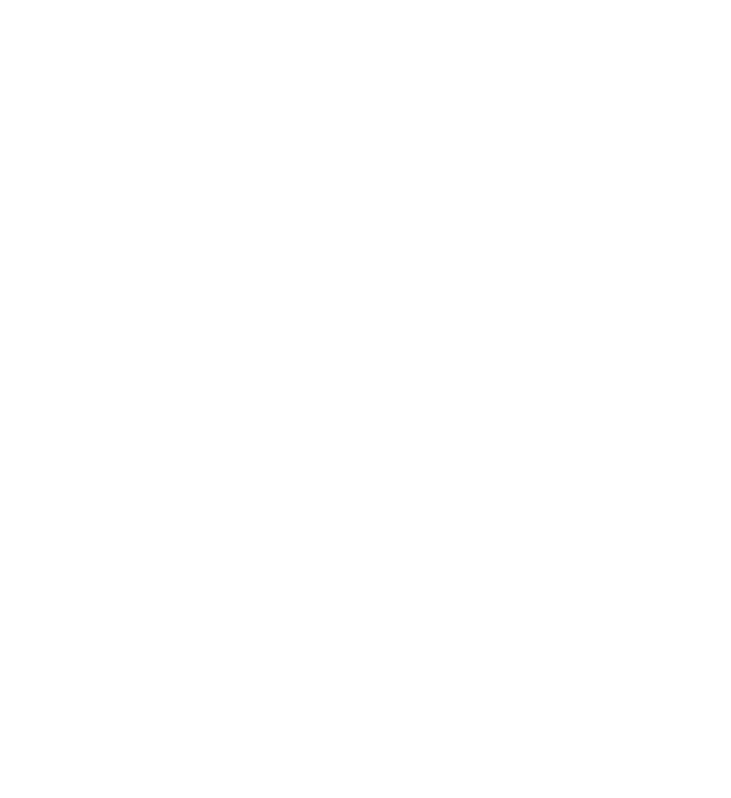
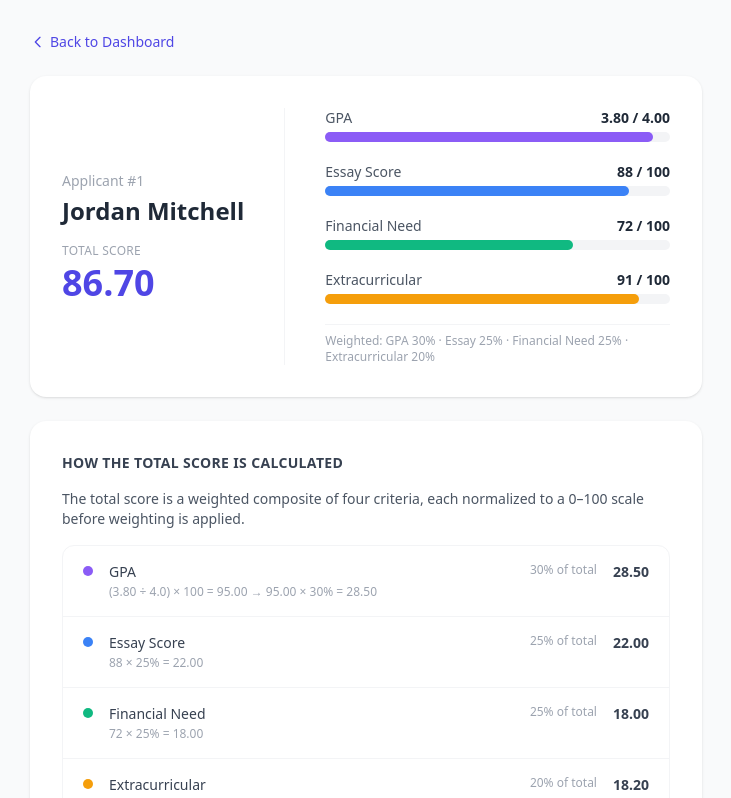
Before and after one commit to gaelle-nassar/scholarship-dashboard, a Nuxt app: page /applicants/1 in a window 1280 px wide. Before the commit this address had no page. Shown: the top 798 px of the page, without its empty margins (274-1005 px from the left). Built offline with nearby package versions, Linux system fonts and the light colour scheme.

Commit message:
add applicant detail page with score breakdown and weighted calculation

```diff
--- a/app/components/ApplicantRow.vue
+++ b/app/components/ApplicantRow.vue
@@ -1,5 +1,5 @@
 <template>
-  <tr class="hover:bg-gray-50 transition-colors">
+  <tr class="hover:bg-gray-50 transition-colors cursor-pointer" @click="navigateTo(`/applicants/${applicant.id}`)">
     <td class="px-6 py-4 text-gray-400">{{ applicant.id }}</td>
     <td class="px-6 py-4 font-medium text-gray-800">{{ applicant.name }}</td>
     <td class="px-6 py-4 text-center text-gray-700">{{ applicant.gpa.toFixed(2) }}</td>
--- /dev/null
+++ b/app/components/ScoreBar.vue
@@ -0,0 +1,27 @@
+<template>
+  <div class="space-y-1">
+    <div class="flex justify-between text-sm">
+      <span class="text-gray-600 font-medium">{{ label }}</span>
+      <span class="text-gray-800 font-semibold">{{ displayValue }}</span>
+    </div>
+    <div class="w-full bg-gray-100 rounded-full h-2.5">
+      <div
+        class="h-2.5 rounded-full transition-all duration-500"
+        :class="color"
+        :style="{ width: `${percentage}%` }"
+      />
+    </div>
+  </div>
+</template>
+
+<script setup>
+const props = defineProps({
+  label:        { type: String,  required: true },
+  value:        { type: Number,  required: true },
+  max:          { type: Number,  default: 100 },
+  displayValue: { type: String,  required: true },
+  color:        { type: String,  default: 'bg-indigo-500' }
+})
+
+const percentage = computed(() => Math.min((props.value / props.max) * 100, 100))
+</script>
--- /dev/null
+++ b/app/pages/applicants/[id].vue
@@ -0,0 +1,191 @@
+<template>
+  <div class="min-h-screen bg-gray-50 p-8">
+    <div class="max-w-2xl mx-auto">
+      <NuxtLink
+        to="/"
+        class="inline-flex items-center gap-1 text-sm text-indigo-600 hover:text-indigo-800 mb-6 transition-colors"
+      >
+        <svg
+          xmlns="http://www.w3.org/2000/svg"
+          class="h-4 w-4"
+          fill="none"
+          viewBox="0 0 24 24"
+          stroke="currentColor"
+        >
+          <path
+            stroke-linecap="round"
+            stroke-linejoin="round"
+            stroke-width="2"
+            d="M15 19l-7-7 7-7"
+          />
+        </svg>
+        Back to Dashboard
+      </NuxtLink>
+
+      <div v-if="applicant" class="bg-white rounded-2xl shadow p-8">
+        <div class="flex gap-10">
+          <!-- Left: name + total score -->
+          <div class="flex flex-col justify-center min-w-40">
+            <p class="text-gray-400 text-sm mb-1">
+              Applicant #{{ applicant.id }}
+            </p>
+            <h1 class="text-2xl font-bold text-gray-800">
+              {{ applicant.name }}
+            </h1>
+            <div class="mt-4">
+              <p class="text-xs text-gray-400 uppercase tracking-wide mb-1">
+                Total Score
+              </p>
+              <span class="text-4xl font-bold text-indigo-600">{{
+                total
+              }}</span>
+            </div>
+          </div>
+
+          <!-- Divider -->
+          <div class="w-px bg-gray-100 self-stretch"></div>
+
+          <!-- Right: score bars -->
+          <div class="flex-1 space-y-5">
+            <ScoreBar
+              label="GPA"
+              :value="applicant.gpa"
+              :max="4.0"
+              :displayValue="`${applicant.gpa.toFixed(2)} / 4.00`"
+              color="bg-violet-500"
+            />
+            <ScoreBar
+              label="Essay Score"
+              :value="applicant.essayScore"
+              :displayValue="`${applicant.essayScore} / 100`"
+              color="bg-blue-500"
+            />
+            <ScoreBar
+              label="Financial Need"
+              :value="applicant.financialNeed"
+              :displayValue="`${applicant.financialNeed} / 100`"
+              color="bg-emerald-500"
+            />
+            <ScoreBar
+              label="Extracurricular"
+              :value="applicant.extracurricular"
+              :displayValue="`${applicant.extracurricular} / 100`"
+              color="bg-amber-500"
+            />
+            <p class="text-xs text-gray-400 pt-2 border-t border-gray-100">
+              Weighted: GPA 30% · Essay 25% · Financial Need 25% ·
+              Extracurricular 20%
+            </p>
+          </div>
+        </div>
+      </div>
+
+      <!-- Scoring breakdown note -->
+      <div v-if="applicant" class="bg-white rounded-2xl shadow p-8 mt-6">
+        <h2
+          class="text-sm font-semibold text-gray-700 uppercase tracking-wide mb-4"
+        >
+          How the Total Score is Calculated
+        </h2>
+
+        <div class="space-y-4 text-sm text-gray-600">
+          <p>
+            The total score is a weighted composite of four criteria, each
+            normalized to a 0–100 scale before weighting is applied.
+          </p>
+
+          <div
+            class="divide-y divide-gray-100 border border-gray-100 rounded-xl overflow-hidden"
+          >
+            <div
+              v-for="row in breakdown"
+              :key="row.label"
+              class="flex items-start gap-4 px-5 py-4"
+            >
+              <span
+                class="w-2.5 h-2.5 rounded-full mt-1 shrink-0"
+                :class="row.dot"
+              ></span>
+              <div class="flex-1">
+                <div class="flex justify-between">
+                  <span class="font-medium text-gray-700">{{ row.label }}</span>
+                  <span class="text-gray-400 text-xs"
+                    >{{ row.weight }} of total</span
+                  >
+                </div>
+                <p class="text-gray-400 text-xs mt-0.5">{{ row.formula }}</p>
+              </div>
+              <span class="text-gray-700 font-semibold shrink-0">{{
+                row.contribution
+              }}</span>
+            </div>
+          </div>
+
+          <div
+            class="flex justify-between items-center bg-indigo-50 rounded-xl px-5 py-3 font-semibold"
+          >
+            <span class="text-indigo-700">Total Score</span>
+            <span class="text-indigo-600 text-lg">{{ total }}</span>
+          </div>
+        </div>
+      </div>
+
+      <div v-else class="text-center text-gray-400 mt-20">
+        Applicant not found.
+      </div>
+    </div>
+  </div>
+</template>
+
+<script setup>
+import { applicants } from "~/data/applicants.js";
+import { computeTotalScore } from "~/composables/useApplicants.js";
+
+const route = useRoute();
+const applicant = computed(() =>
+  applicants.find((a) => a.id === Number(route.params.id)),
+);
+const total = computed(() =>
+  applicant.value ? computeTotalScore(applicant.value) : null,
+);
+
+const breakdown = computed(() => {
+  if (!applicant.value) return [];
+  const a = applicant.value;
+  const gpaNorm = (a.gpa / 4.0) * 100;
+  const gpaContrib = gpaNorm * 0.3;
+  const essayContrib = a.essayScore * 0.25;
+  const finContrib = a.financialNeed * 0.25;
+  const extraContrib = a.extracurricular * 0.2;
+  return [
+    {
+      label: "GPA",
+      weight: "30%",
+      dot: "bg-violet-500",
+      formula: `(${a.gpa.toFixed(2)} ÷ 4.0) × 100 = ${gpaNorm.toFixed(2)}  →  ${gpaNorm.toFixed(2)} × 30% = ${gpaContrib.toFixed(2)}`,
+      contribution: gpaContrib.toFixed(2),
+    },
+    {
+      label: "Essay Score",
+      weight: "25%",
+      dot: "bg-blue-500",
+      formula: `${a.essayScore} × 25% = ${essayContrib.toFixed(2)}`,
+      contribution: essayContrib.toFixed(2),
+    },
+    {
+      label: "Financial Need",
+      weight: "25%",
+      dot: "bg-emerald-500",
+      formula: `${a.financialNeed} × 25% = ${finContrib.toFixed(2)}`,
+      contribution: finContrib.toFixed(2),
+    },
+    {
+      label: "Extracurricular",
+      weight: "20%",
+      dot: "bg-amber-500",
+      formula: `${a.extracurricular} × 20% = ${extraContrib.toFixed(2)}`,
+      contribution: extraContrib.toFixed(2),
+    },
+  ];
+});
+</script>
```
